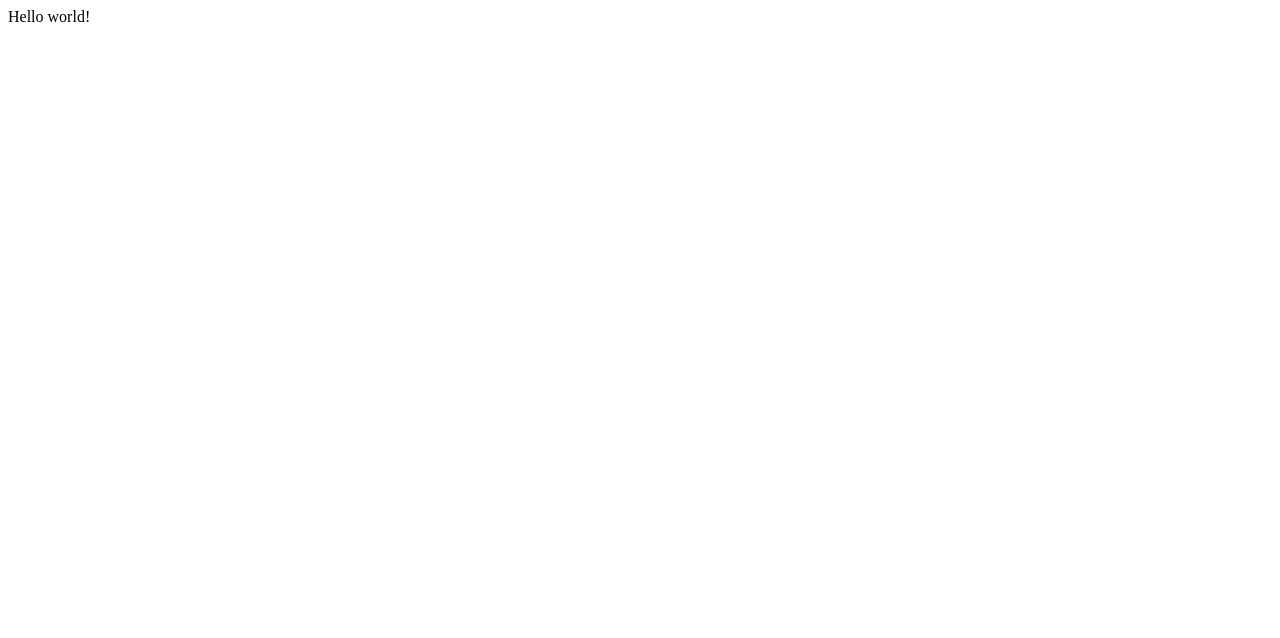
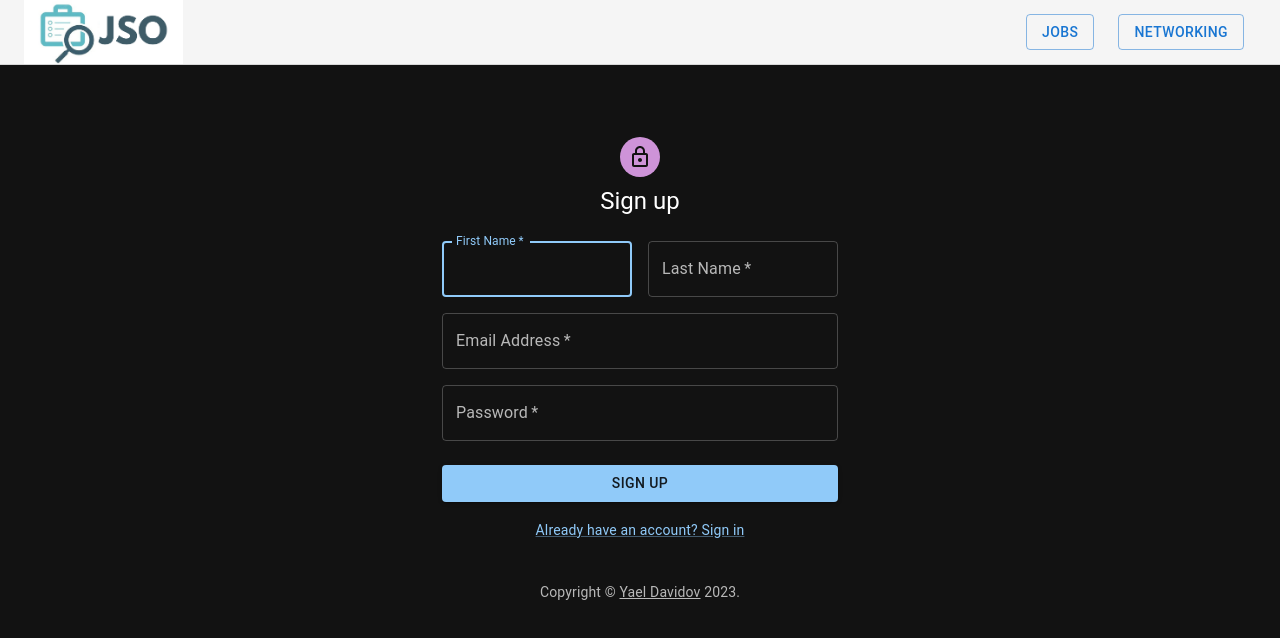
Before and after one commit to YaelD/JSO-Frontend, a React app in the folder client-app/: page / in a window 1280 px wide. Built offline with nearby package versions, Linux system fonts and the light colour scheme.

Commit message:
Create starting pages and components
- Create sign in page
- Create sign up page
- Create Header component
- Create Footer component

```diff
--- a/client-app/package.json
+++ b/client-app/package.json
@@ -3,6 +3,11 @@
   "version": "0.1.0",
   "private": true,
   "dependencies": {
+    "@emotion/react": "^11.10.5",
+    "@emotion/styled": "^11.10.5",
+    "@fontsource/roboto": "^4.5.8",
+    "@mui/icons-material": "^5.11.0",
+    "@mui/material": "^5.11.4",
     "@testing-library/jest-dom": "^5.16.5",
     "@testing-library/react": "^13.4.0",
     "@testing-library/user-event": "^13.5.0",
--- a/client-app/public/index.html
+++ b/client-app/public/index.html
@@ -2,7 +2,7 @@
 <html lang="en">
   <head>
     <meta charset="utf-8" />
-    <title>React App</title>
+    <title>JSO</title>
   </head>
   <body>
     <noscript>You need to enable JavaScript to run this app.</noscript>
--- a/client-app/src/components/App.js
+++ b/client-app/src/components/App.js
@@ -1,10 +1,13 @@
+import React from "react";
+import Header from "./Header";
+import SignUp from "../pages/SignUp";
+import SignIn from "../pages/SignIn";
 
 function App() {
   return (
     <div className="App">
-      <header className="App-header">
-      Hello world!
-      </header>
+        <Header />
+        <SignUp />
     </div>
   );
 }
--- /dev/null
+++ b/client-app/src/components/Footer.js
@@ -0,0 +1,17 @@
+import * as React from 'react';
+import Typography from '@mui/material/Typography';
+import Link from '@mui/material/Link';
+
+
+export default function Footer(props) {
+    return (
+      <Typography variant="body2" color="text.secondary" align="center" {...props}>
+        {'Copyright © '}
+        <Link color="inherit" href="">
+          Yael Davidov
+        </Link>{' '}
+        {new Date().getFullYear()}
+        {'.'}
+      </Typography>
+    );
+  }
--- /dev/null
+++ b/client-app/src/components/Header.js
@@ -0,0 +1,39 @@
+import * as React from 'react';
+import AppBar from '@mui/material/AppBar';
+import Button from '@mui/material/Button';
+import Toolbar from '@mui/material/Toolbar';
+import Typography from '@mui/material/Typography';
+import Box from '@mui/material/Box';
+
+
+export default function Header(){
+    return(
+        <>
+            <AppBar
+                position="static"
+                color="default"
+                elevation={0}
+                sx={{ borderBottom: (theme) => `1px solid ${theme.palette.divider}` }}
+            >
+                <Toolbar sx={{ flexWrap: 'wrap' }}>
+                    <Box
+                        component="img"
+                        sx={{
+                        height: 64,
+                        }}
+                        alt="Your logo."
+                        src={"/images/JSO.png"}
+                    />
+                    <Typography sx={{ flexGrow: 1 }}>
+                    </Typography>
+                    <Button href="#" variant="outlined" sx={{ my: 1, mx: 1.5 }}>
+                        Jobs
+                    </Button>
+                    <Button href="#" variant="outlined" sx={{ my: 1, mx: 1.5 }}>
+                        networking
+                    </Button>
+                </Toolbar>
+            </AppBar>
+        </>
+    );
+}
--- /dev/null
+++ b/client-app/src/pages/SignIn.js
@@ -0,0 +1,127 @@
+import * as React from 'react';
+// import Avatar from '@material-ui/core/Avatar';
+// import Button from '@material-ui/core/Button';
+// import CssBaseline from '@material-ui/core/CssBaseline';
+// import TextField from '@material-ui/core/TextField';
+// import FormControlLabel from '@material-ui/core/FormControlLabel';
+// import Checkbox from '@material-ui/core/Checkbox';
+// import Link from '@material-ui/core/Link';
+// import Grid from '@material-ui/core/Grid';
+// import Box from '@material-ui/core/Box';
+// import LockOutlinedIcon from '@material-ui/icons/LockOutlined';
+// import Typography from '@material-ui/core/Typography';
+// import { makeStyles } from '@material-ui/core/styles';
+// import Container from '@material-ui/core/Container';
+
+import Avatar from '@mui/material/Avatar';
+import Button from '@mui/material/Button';
+import CssBaseline from '@mui/material/CssBaseline';
+import TextField from '@mui/material/TextField';
+import Link from '@mui/material/Link';
+import Grid from '@mui/material/Grid';
+import Box from '@mui/material/Box';
+import LockOutlinedIcon from '@mui/icons-material/LockOutlined';
+import Typography from '@mui/material/Typography';
+import Container from '@mui/material/Container';
+import { Checkbox, FormControlLabel } from '@mui/material';
+import Footer from '../components/Footer';
+import { createTheme, ThemeProvider } from '@mui/material/styles';
+
+const darkTheme = createTheme({
+    palette: {
+      mode: 'dark',
+    },
+});
+
+
+export default function SignIn() {
+    const handleSubmit = (event) => {
+        event.preventDefault();
+        const data = new FormData(event.currentTarget);
+        console.log({
+          email: data.get('email'),
+          password: data.get('password'),
+        });
+      };
+
+    return (
+        <ThemeProvider theme={darkTheme}>
+            <Container component="main" maxWidth="xs">
+            <CssBaseline />
+            <Box
+            sx={{
+                marginTop: 5,
+                display: 'flex',
+                flexDirection: 'column',
+                alignItems: 'center',
+            }}
+            >
+                <Avatar sx={{ m: 1, bgcolor: 'secondary.main' }}>
+                    <LockOutlinedIcon />
+                </Avatar>
+                <Typography component="h1" variant="h5">
+                    Sign in
+                </Typography>
+                <Box component="form" noValidate onSubmit={handleSubmit} sx={{ mt: 2 }}>
+                    <Grid container >
+                        <Grid item xs={12}>
+                            <TextField
+                                variant="outlined"
+                                margin="normal"
+                                required
+                                fullWidth
+                                id="email"
+                                label="Email Address"
+                                name="email"
+                                autoComplete="email"
+                                autoFocus
+                            />
+                        </Grid>
+                        <Grid item xs={12}>
+                            <TextField
+                                variant="outlined"
+                                margin="normal"
+                                required
+                                fullWidth
+                                name="password"
+                                label="Password"
+                                type="password"
+                                id="password"
+                                autoComplete="current-password"
+                            />
+                        </Grid>
+                    </Grid>
+                    <FormControlLabel
+                        control={<Checkbox value="remember" color="primary" />}
+                        label="Remember me"
+                    />
+                    <Button
+                        type="submit"
+                        fullWidth
+                        variant="contained"
+                        color="primary"
+                        sx={{ mt: 3, mb: 2 }}
+                    >
+                        Sign In
+                    </Button>
+                    <Grid container>
+                        <Grid item xs>
+                        <Link href="#" variant="body2">
+                            Forgot password?
+                        </Link>
+                        </Grid>
+                        <Grid item>
+                        <Link href="#" variant="body2">
+                            {"Don't have an account? Sign Up"}
+                        </Link>
+                        </Grid>
+                    </Grid>
+                </Box>
+            </Box>
+            <Box>
+                <Footer sx={{ mt: 5, mb: 5 }}/>
+            </Box>
+            </Container>
+        </ThemeProvider>
+    );
+}
--- /dev/null
+++ b/client-app/src/pages/SignUp.js
@@ -0,0 +1,118 @@
+import * as React from 'react';
+import Avatar from '@mui/material/Avatar';
+import Button from '@mui/material/Button';
+import CssBaseline from '@mui/material/CssBaseline';
+import TextField from '@mui/material/TextField';
+import Link from '@mui/material/Link';
+import Grid from '@mui/material/Grid';
+import Box from '@mui/material/Box';
+import LockOutlinedIcon from '@mui/icons-material/LockOutlined';
+import Typography from '@mui/material/Typography';
+import Container from '@mui/material/Container';
+import { createTheme, ThemeProvider } from '@mui/material/styles';
+import Footer from '../components/Footer';
+
+
+const darkTheme = createTheme({
+  palette: {
+    mode: 'dark',
+  },
+});
+
+export default function SignUp() {
+  const handleSubmit = (event) => {
+    event.preventDefault();
+    const data = new FormData(event.currentTarget);
+    console.log({
+      email: data.get('email'),
+      password: data.get('password'),
+    });
+  };
+
+  return (
+    <ThemeProvider theme={darkTheme}>
+      <Container component="main" maxWidth="xs">
+        <CssBaseline />
+        <Box
+          sx={{
+            marginTop: 8,
+            display: 'flex',
+            flexDirection: 'column',
+            alignItems: 'center',
+          }}
+        >
+          <Avatar sx={{ m: 1, bgcolor: 'secondary.main' }}>
+            <LockOutlinedIcon />
+          </Avatar>
+          <Typography component="h1" variant="h5">
+            Sign up
+          </Typography>
+          <Box component="form" noValidate onSubmit={handleSubmit} sx={{ mt: 3 }}>
+            <Grid container spacing={2}>
+              <Grid item xs={12} sm={6}>
+                <TextField
+                  autoComplete="given-name"
+                  name="firstName"
+                  required
+                  fullWidth
+                  id="firstName"
+                  label="First Name"
+                  autoFocus
+                />
+              </Grid>
+              <Grid item xs={12} sm={6}>
+                <TextField
+                  required
+                  fullWidth
+                  id="lastName"
+                  label="Last Name"
+                  name="lastName"
+                  autoComplete="family-name"
+                />
+              </Grid>
+              <Grid item xs={12}>
+                <TextField
+                  required
+                  fullWidth
+                  id="email"
+                  label="Email Address"
+                  name="email"
+                  autoComplete="email"
+                />
+              </Grid>
+              <Grid item xs={12}>
+                <TextField
+                  required
+                  fullWidth
+                  name="password"
+                  label="Password"
+                  type="password"
+                  id="password"
+                  autoComplete="new-password"
+                />
+              </Grid>
+            </Grid>
+            <Button
+              type="submit"
+              fullWidth
+              variant="contained"
+              sx={{ mt: 3, mb: 2 }}
+            >
+              Sign Up
+            </Button>
+            <Grid container justifyContent="center">
+              <Grid item>
+                <Link href="#" variant="body2">
+                  Already have an account? Sign in
+                </Link>
+              </Grid>
+            </Grid>
+          </Box>
+        </Box>
+        <Box>
+          <Footer sx={{ mt: 5, mb: 5 }}/>
+        </Box>
+      </Container>
+    </ThemeProvider>
+  );
+}
```
Also changed, not shown: client-app/public/images/JSO.png (added), 1 other file.
